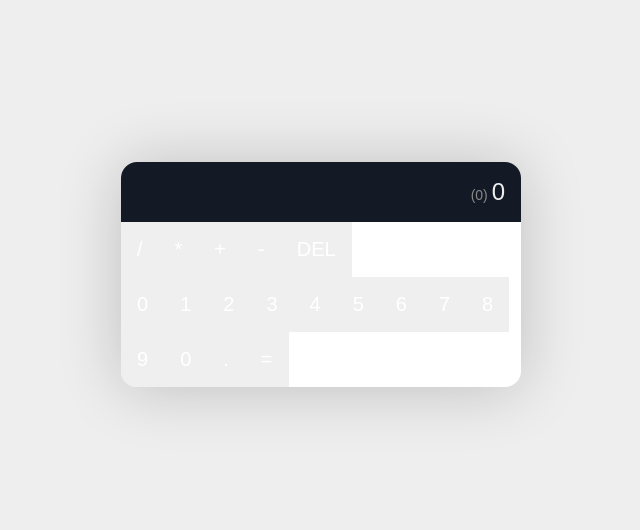
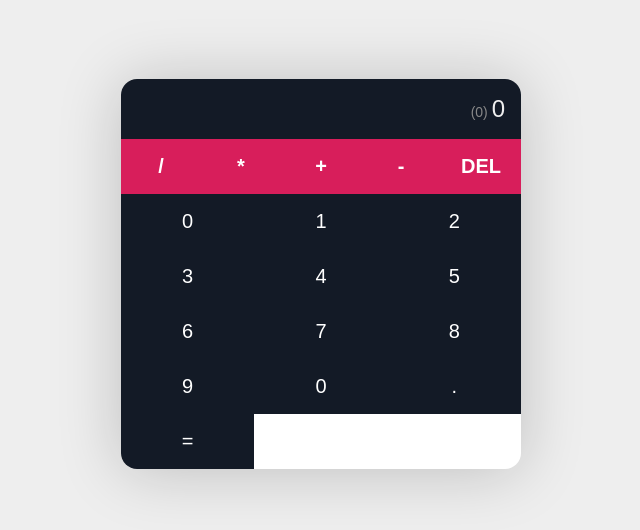
Before and after one commit to Yuki-Fujiwara-S/CalcuReact, a React (Create React App) app: page / in a window 1280 px wide. Shown: the part 126-656 px from the top of the page, without its empty margins (319-959 px from the left). Built offline with nearby package versions, Linux system fonts and the light colour scheme.

Commit message:
import useState and add result, calc as states

```diff
--- a/src/App.js
+++ b/src/App.js
@@ -1,4 +1,8 @@
+import { useState } from "react";
+
 function App() {
+  const [calc, setCalc] = useState("");
+  const [result, setResult] = useState("");
 
   const createDigits = () => {
     const digits = [];
--- a/src/index.css
+++ b/src/index.css
@@ -56,3 +56,28 @@
   cursor: pointer;
   transition: 0.4s;
 }
+
+button:hover {
+  opacity: 0.9;
+}
+
+.operators {
+  display: flex;
+}
+
+.operators button {
+  flex: 1 1 0%;
+  background-color: var(--primary);
+  font-weight: 700;
+}
+
+.digits {
+  display: flex;
+  flex-wrap: wrap;
+}
+
+.digits button {
+  flex: 1 1 33.333%;
+  max-width: 33.333%;
+  background-color: var(--dark);
+}
```
